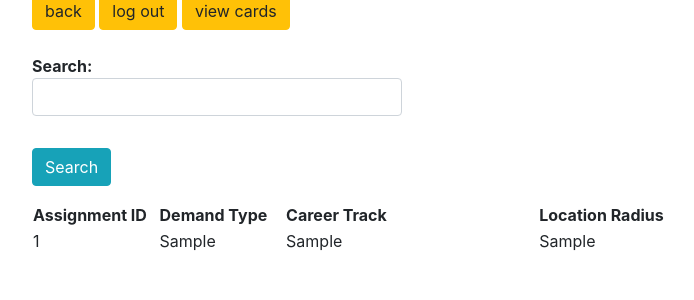
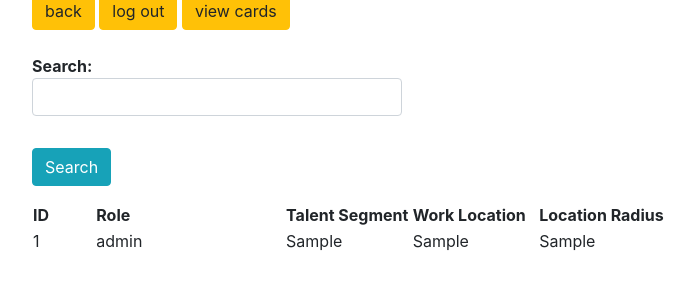
Before and after one commit to jerall24/schedyoule, a Flask app: page /search in a window 1280 px wide. Shown: the part 160-460 px from the top of the page, without its empty margins (53-747 px from the left). Run offline with Flask 2, Linux system fonts and the light colour scheme; the visitor is signed in with stand-in values (Sample User, id 1); tables that the repository leaves empty hold one stand-in row (values such as "Sample post"); parts of the project's set-up code (start-up, migrations or seed data) failed here and were passed over; some libraries are stand-ins or nearby versions.

Commit message:
better info in table

```diff
--- a/app/templates/cards.html
+++ b/app/templates/cards.html
@@ -17,9 +17,9 @@
         {% for entry in entries %}
         <div class="card" style="width: 18rem; max-height: 20 rem;">
             <div class="card-body">
-                <h5 class="card-title">{{ entry.assignment_title }}</h5>
+                <h5 class="card-title">{{ entry.assigned_role }}</h5>
                 <h6 class="card-subtitle mb-2 text-muted">{{ entry.work_location }}</h6>
-                <p class="card-text">{{ entry.description }}</p>
+                <p class="card-text">{{ entry.talent_segment }}</p>
                 <a href="#" class="card-link">Card link</a>
                 <p class="card-text"><small class="text-muted">Posted on {{ entry.created_date }}</small></p>
             </div>
--- a/app/templates/search.html
+++ b/app/templates/search.html
@@ -24,17 +24,19 @@
 
     <table id="myTable">
       <tr class="header">
-        <th style="width:20%;">Assignment ID</th>
-        <th style="width:20%;">Demand Type</th>
-        <th style="width:40%;">Career Track</th>
+        <th style="width:10%;">ID</th>
+        <th style="width:30%;">Role</th>
+        <th style="width:20%;">Talent Segment</th>
+        <th style="width:20%;">Work Location</th>
         <th style="width:20%;">Location Radius</th>
       </tr>
       {% for entry in entries %}
       <tr class="entry">
         <ul class="entries">
           <td>{{ entry.assignment_id }}</td>
-          <td>{{ entry.demand_type }}</td>
-          <td>{{ entry.career_track }}</td>
+          <td>{{ entry.assigned_role }}</td>
+          <td>{{ entry.talent_segment }}</td>
+          <td>{{ entry.work_location }}</td>
           <td>{{ entry.location_radius }}</td>
       </ul>
       </tr>
```
